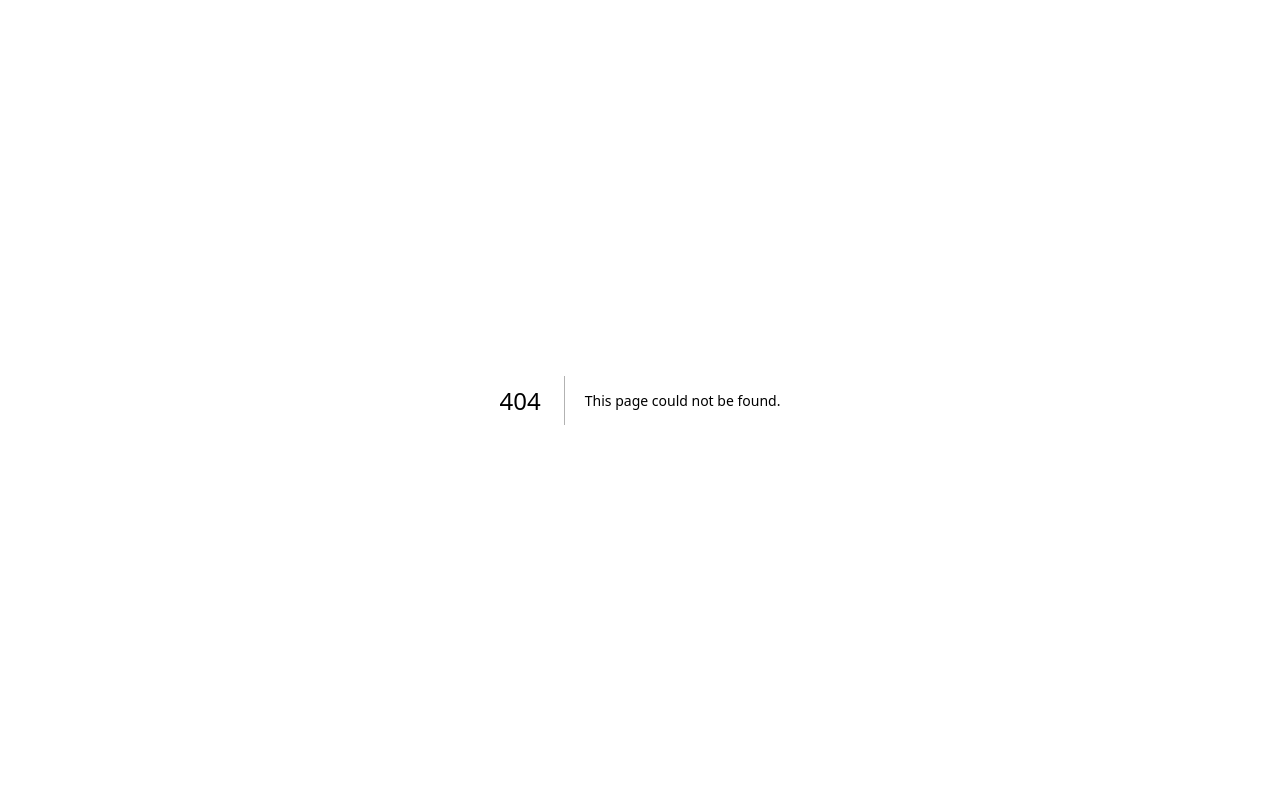
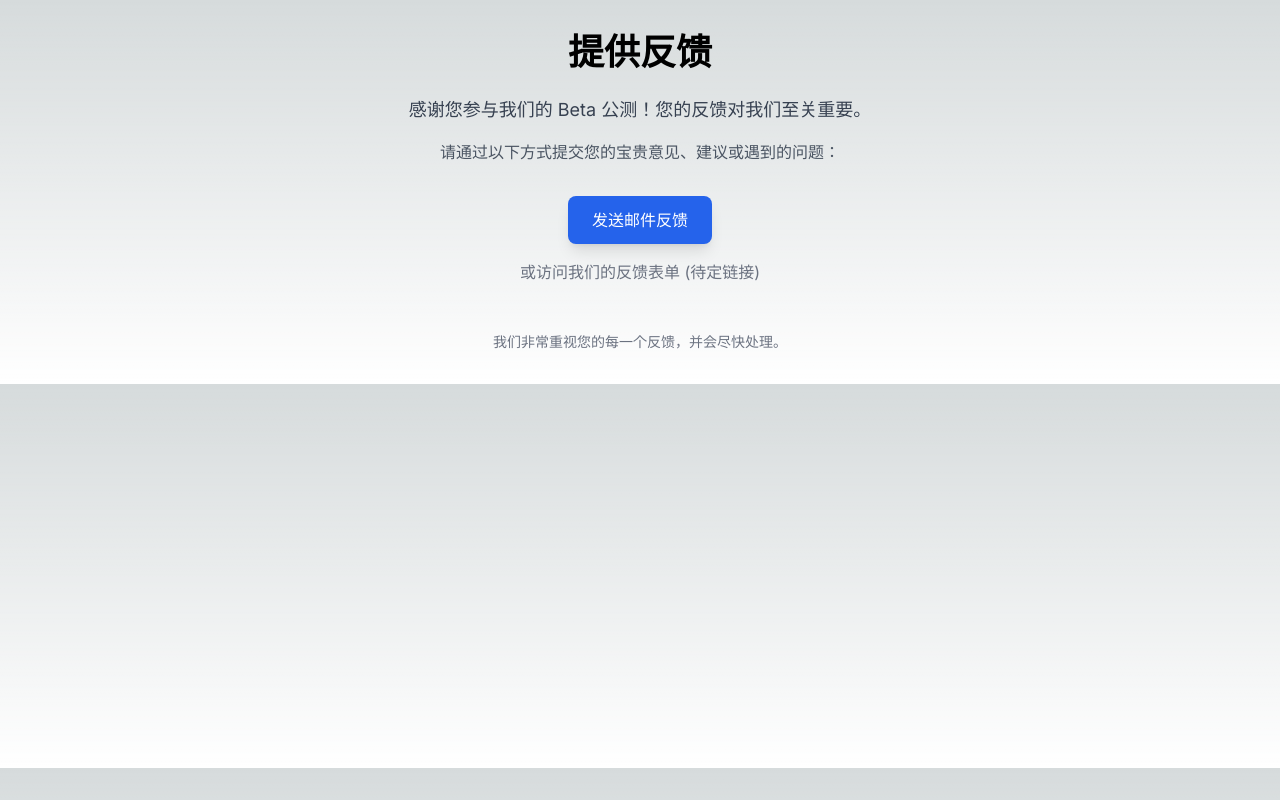
Before and after one commit to cswanghan/smart_dance_app, a Next.js app: page /feedback in a window 1280 px wide. Before the commit this address had no page. Built offline with nearby package versions, Linux system fonts and the light colour scheme.

Commit message:
feat: add feedback page & update plan

```diff
--- /dev/null
+++ b/src/app/feedback/page.tsx
@@ -0,0 +1,39 @@
+'use client';
+
+import React from 'react';
+
+export default function FeedbackPage() {
+  return (
+    <div className="container mx-auto p-8 text-center">
+      <h1 className="text-4xl font-bold mb-6">提供反馈</h1>
+      <p className="text-lg text-gray-700 mb-4">
+        感谢您参与我们的 Beta 公测！您的反馈对我们至关重要。
+      </p>
+      <p className="text-md text-gray-600 mb-8">
+        请通过以下方式提交您的宝贵意见、建议或遇到的问题：
+      </p>
+      <div className="space-y-4">
+        <a
+          href="mailto:feedback@smartdance.com?subject=智能舞房Beta反馈"
+          className="inline-block px-6 py-3 bg-blue-600 text-white rounded-lg shadow-lg hover:bg-blue-700 transition-colors duration-300"
+        >
+          发送邮件反馈
+        </a>
+        <p className="text-gray-500">
+          或访问我们的反馈表单 (待定链接)
+        </p>
+        {/* <a
+          href="https://forms.example.com/feedback"
+          target="_blank"
+          rel="noopener noreferrer"
+          className="inline-block px-6 py-3 bg-green-600 text-white rounded-lg shadow-lg hover:bg-green-700 transition-colors duration-300"
+        >
+          填写在线反馈表单
+        </a> */}
+      </div>
+      <p className="mt-12 text-gray-500 text-sm">
+        我们非常重视您的每一个反馈，并会尽快处理。
+      </p>
+    </div>
+  );
+}
```
Also changed, not shown: 2 other files (tests, documents, lock files or other folders).
